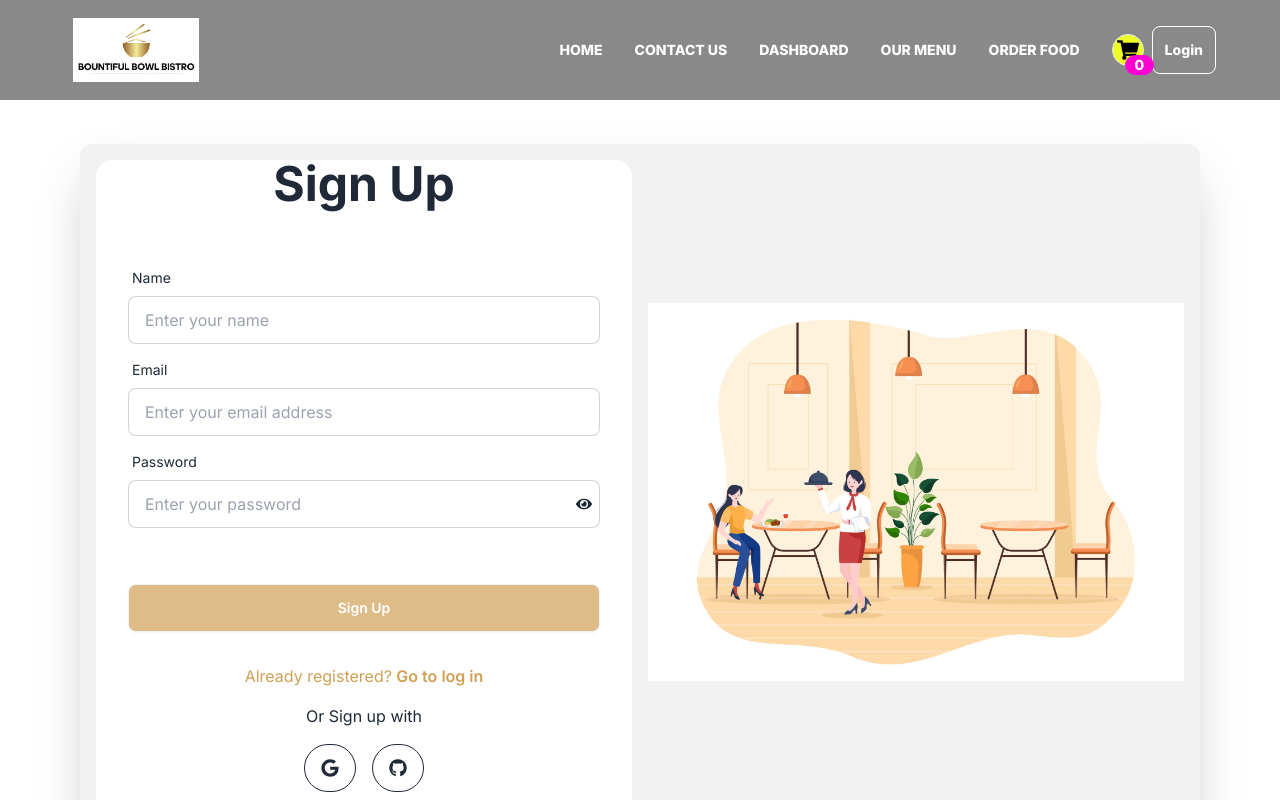
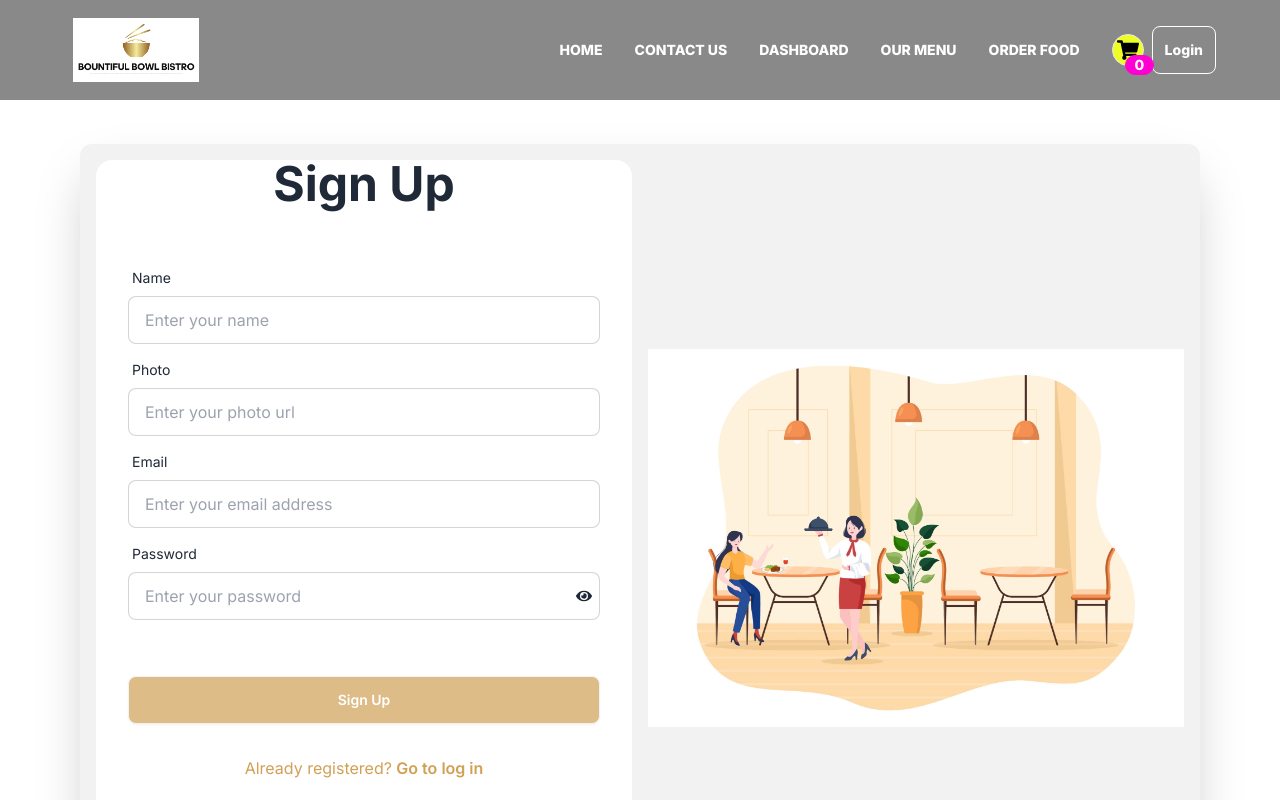
Before and after one commit to maasajal/bountiful-bowl-bistro, a React (Vite) app: page /signup in a window 1280 px wide. Shown: the top 800 px of the page. Built offline with nearby package versions, Linux system fonts and the light colour scheme; no server answers.

Commit message:
Added signup user info to the databse

```diff
--- /dev/null
+++ b/src/hooks/useAxiosPublic.jsx
@@ -0,0 +1,9 @@
+import axios from "axios";
+
+const axiosPublic = axios.create({
+  baseURL: "http://localhost:5555",
+});
+const useAxiosPublic = () => {
+  return axiosPublic;
+};
+export default useAxiosPublic;
--- a/src/pages/SignUp/SignUp.jsx
+++ b/src/pages/SignUp/SignUp.jsx
@@ -6,12 +6,15 @@ import { Link, useLocation, useNavigate } from "react-router-dom";
 import { useForm } from "react-hook-form";
 import { AuthContext } from "../../providers/AuthProvider";
 import Swal from "sweetalert2";
+import useAxiosPublic from "../../hooks/useAxiosPublic";
 
 const SignUp = () => {
   const [showPassword, setShowPassword] = useState(false);
   const { createUser, userProfileUpdate } = useContext(AuthContext);
   const location = useLocation();
   const navigate = useNavigate();
+  const axiosPublic = useAxiosPublic();
+
   const {
     register,
     handleSubmit,
@@ -34,14 +37,24 @@ const SignUp = () => {
       const response = await createUser(email, password);
       const user = response.user;
       userProfileUpdate(user, { displayName: name, photoURL: photo });
+      const userInfo = {
+        name,
+        photo,
+        email,
+      };
+      const { data } = await axiosPublic.post("/users", userInfo);
+      if (data.insertedId) {
         Swal.fire({
+          position: "top-end",
           title: "Success!",
           text: `Welcome ${user.displayName ? user.displayName : user.email}`,
           icon: "success",
-        confirmButtonText: "Cool",
+          showConfirmButton: false,
+          timer: 1500,
         });
         reset();
         navigate(location?.state ? location.state : "/");
+      }
     } catch (error) {
       console.error("Error", error);
       Swal.fire({
@@ -76,6 +89,21 @@ const SignUp = () => {
                 />
                 {errors.name && (
                   <span className="text-red-600">Name is required</span>
+                )}
+              </div>
+              <div className="form-control">
+                <label className="label">
+                  <span className="label-text">Photo</span>
+                </label>
+                <input
+                  type="text"
+                  placeholder="Enter your photo url"
+                  name="photo"
+                  className="input input-bordered"
+                  {...register("photo", { required: true })}
+                />
+                {errors.photo && (
+                  <span className="text-red-600">Photo is required</span>
                 )}
               </div>
               <div className="form-control">
```
Lines whose indentation alone changed are shown as unchanged.
